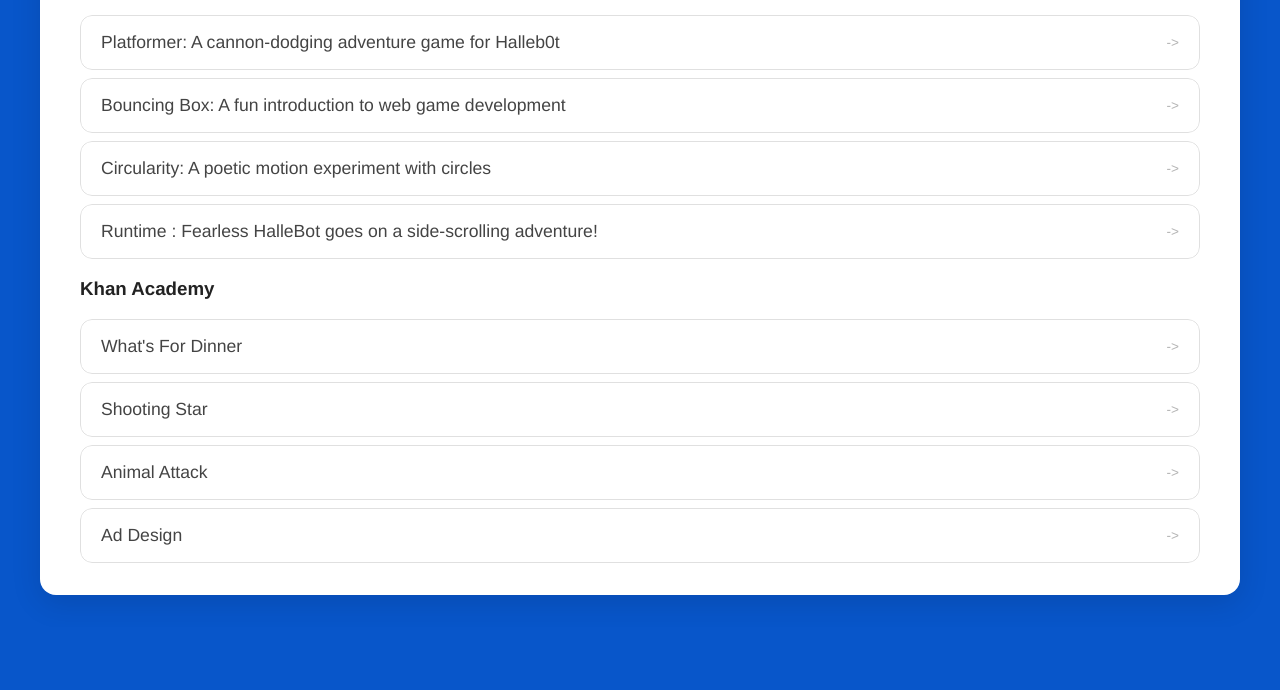
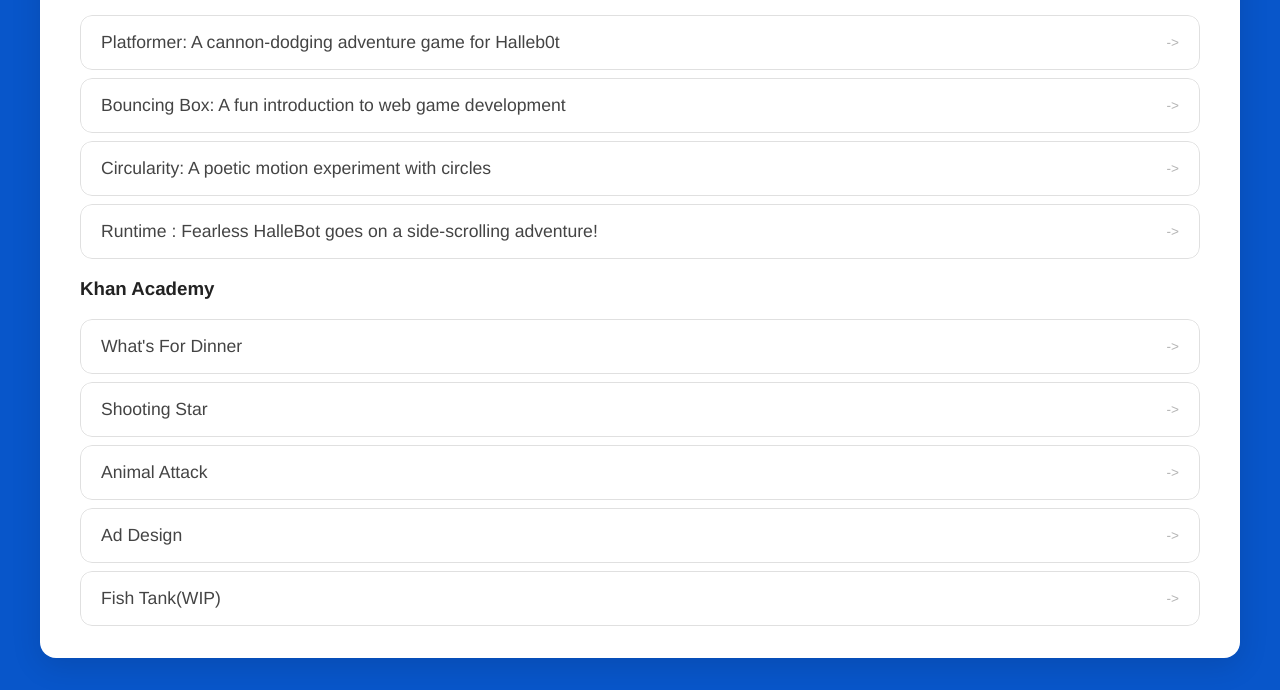
Before and after one commit to averybell0422/averybell0422.github.io, a plain HTML site: page portfolio.html in a window 1280 px wide. Shown: the part 245-935 px from the top of the page. Before the commit the page ends 872 px from the top, so only its background shows below. Drawn offline with Linux system fonts and the light colour scheme.

Commit message:
added Fish Tank(WIP)

```diff
--- a/portfolio.html
+++ b/portfolio.html
@@ -50,6 +50,9 @@
                 <li>
                 <a href="https://www.khanacademy.org/computer-programming/applebees-billboard/6425282983870464" target ="_blank">Ad Design</a>
                 </li>
+                <li>
+                <a href="https://www.khanacademy.org/computer-programming/school-of-fish/4605802133176320" target ="_blank">Fish Tank(WIP)</a>
+                </li>
                   </ul>
                   </div>
                 </div>
```
